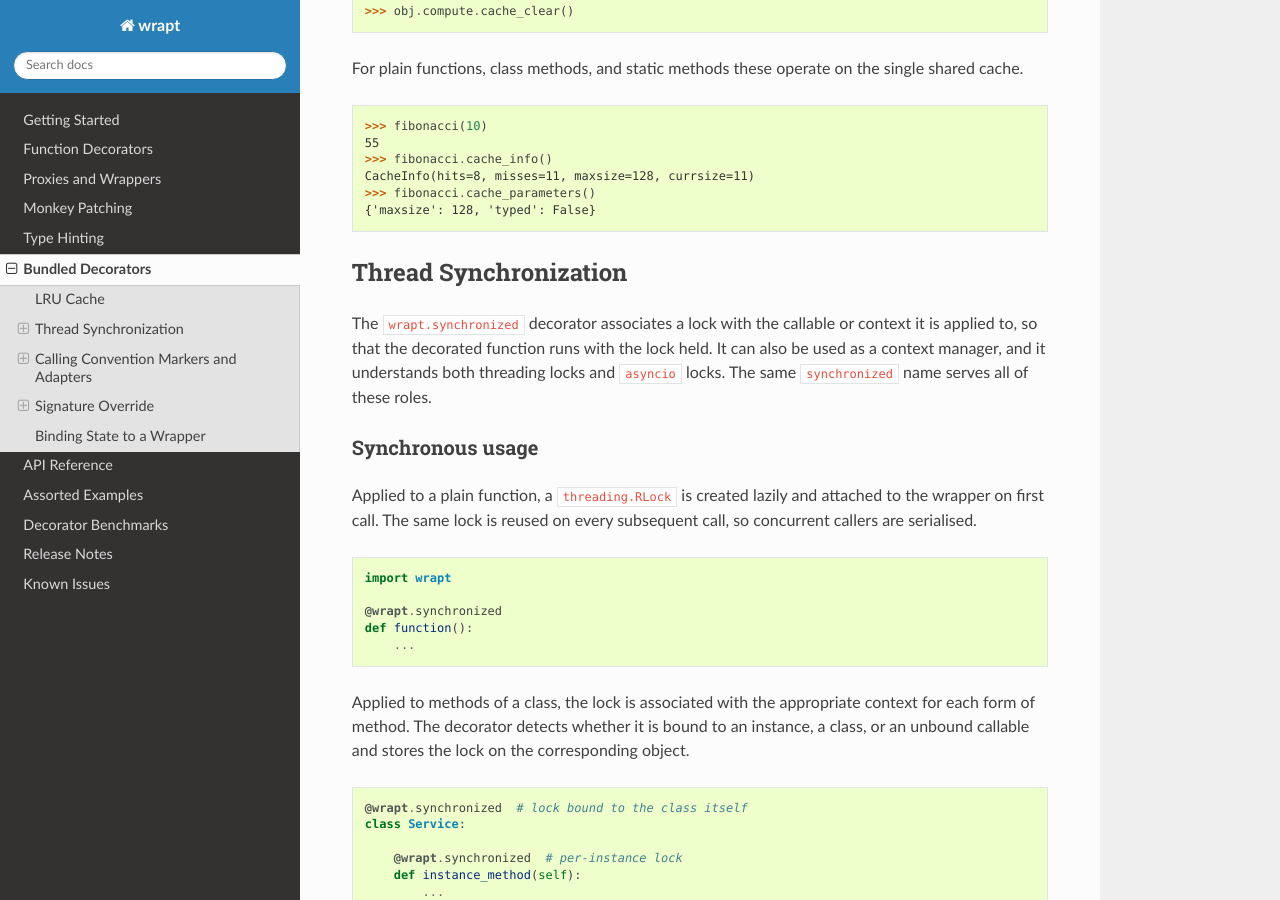
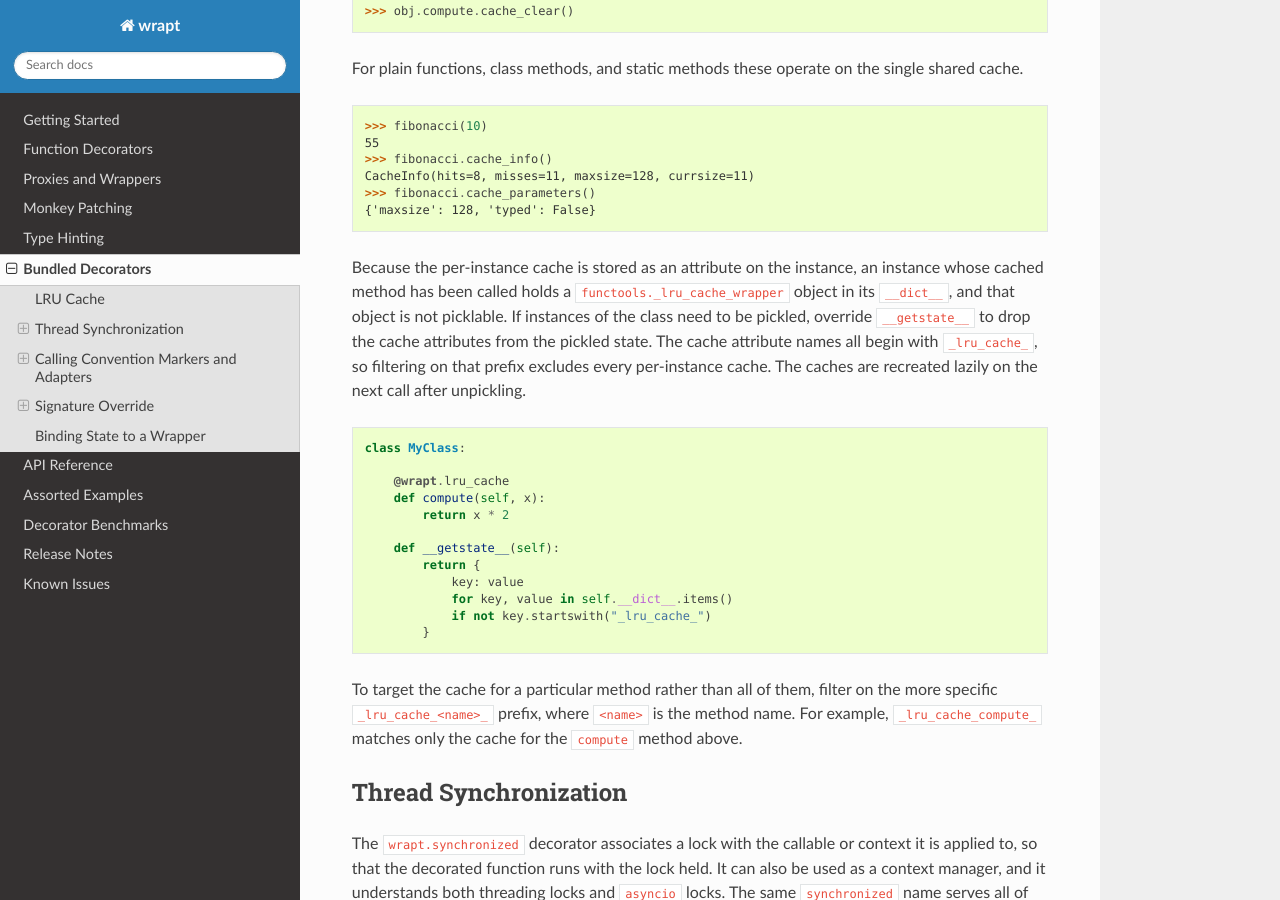
Before and after one commit to GrahamDumpleton/wrapt, a Sphinx documentation site: the page built from docs/bundled.rst, in a window 1280 px wide and 900 px high, scrolled down 1885 px. Built offline with Sphinx 7.4.7 and the Read the Docs theme 3.1.0, drawn with Linux system fonts in a browser that asks for light colours.

Commit message:
Document pickling instances with lru_cache decorated methods.
After a cached instance method is called, the per-instance cache is
stored as a non-picklable functools._lru_cache_wrapper attribute on the
instance, so pickling the instance fails. Document overriding
__getstate__ to drop attributes whose names begin with _lru_cache_ (or
the method specific _lru_cache_<name>_ prefix), with the caches recreated
lazily after unpickling.

```diff
--- a/docs/bundled.rst
+++ b/docs/bundled.rst
@@ -111,6 +111,35 @@ single shared cache.
     CacheInfo(hits=8, misses=11, maxsize=128, currsize=11)
     >>> fibonacci.cache_parameters()
     {'maxsize': 128, 'typed': False}
+
+Because the per-instance cache is stored as an attribute on the instance, an
+instance whose cached method has been called holds a
+``functools._lru_cache_wrapper`` object in its ``__dict__``, and that object
+is not picklable. If instances of the class need to be pickled, override
+``__getstate__`` to drop the cache attributes from the pickled state. The
+cache attribute names all begin with ``_lru_cache_``, so filtering on that
+prefix excludes every per-instance cache. The caches are recreated lazily on
+the next call after unpickling.
+
+::
+
+    class MyClass:
+
+        @wrapt.lru_cache
+        def compute(self, x):
+            return x * 2
+
+        def __getstate__(self):
+            return {
+                key: value
+                for key, value in self.__dict__.items()
+                if not key.startswith("_lru_cache_")
+            }
+
+To target the cache for a particular method rather than all of them, filter
+on the more specific ``_lru_cache_<name>_`` prefix, where ``<name>`` is the
+method name. For example, ``_lru_cache_compute_`` matches only the cache for
+the ``compute`` method above.
 
 Thread Synchronization
 ----------------------
```
